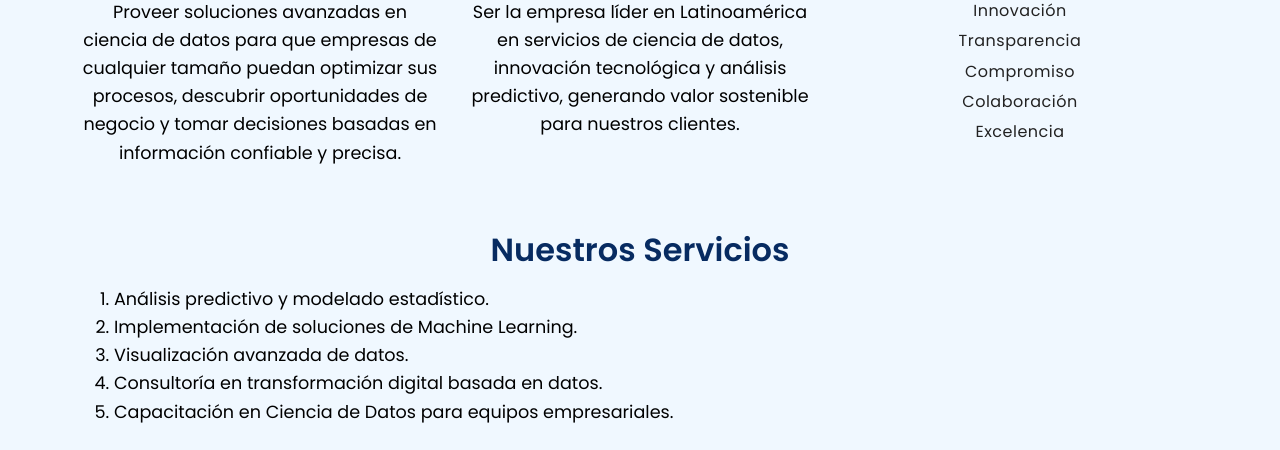
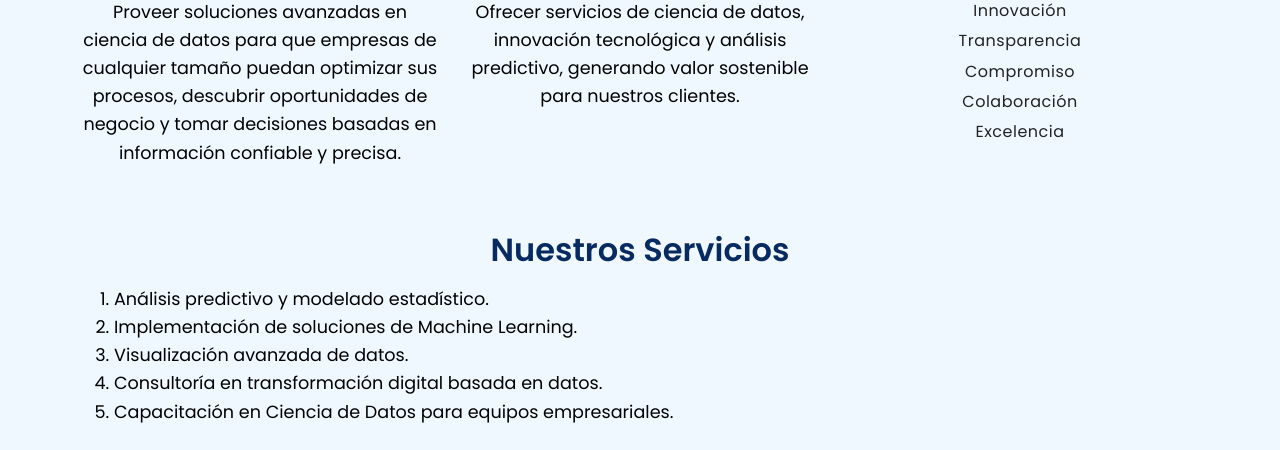
Before and after one commit to LeidyAA/Entre-Datos-y-Danza, a plain HTML site: page index.html in a window 1280 px wide. Shown: the part 650-1100 px from the top of the page. Drawn offline with nearby package versions, Linux system fonts and the light colour scheme; a script that the page names is missing.

Commit message:
Actualizando todo el proyecto

```diff
--- a/index.html
+++ b/index.html
@@ -135,7 +135,7 @@
             </div>
             <div class="col-md-4">
                 <h2>Visión</h2>
-                <p>Ser la empresa líder en Latinoamérica en servicios de ciencia de datos, innovación tecnológica y análisis predictivo, generando valor sostenible para nuestros clientes.</p>
+                <p>Ofrecer servicios de ciencia de datos, innovación tecnológica y análisis predictivo, generando valor sostenible para nuestros clientes.</p>
             </div>
             <div class="col-md-4">
                 <h2>Valores</h2>
```
